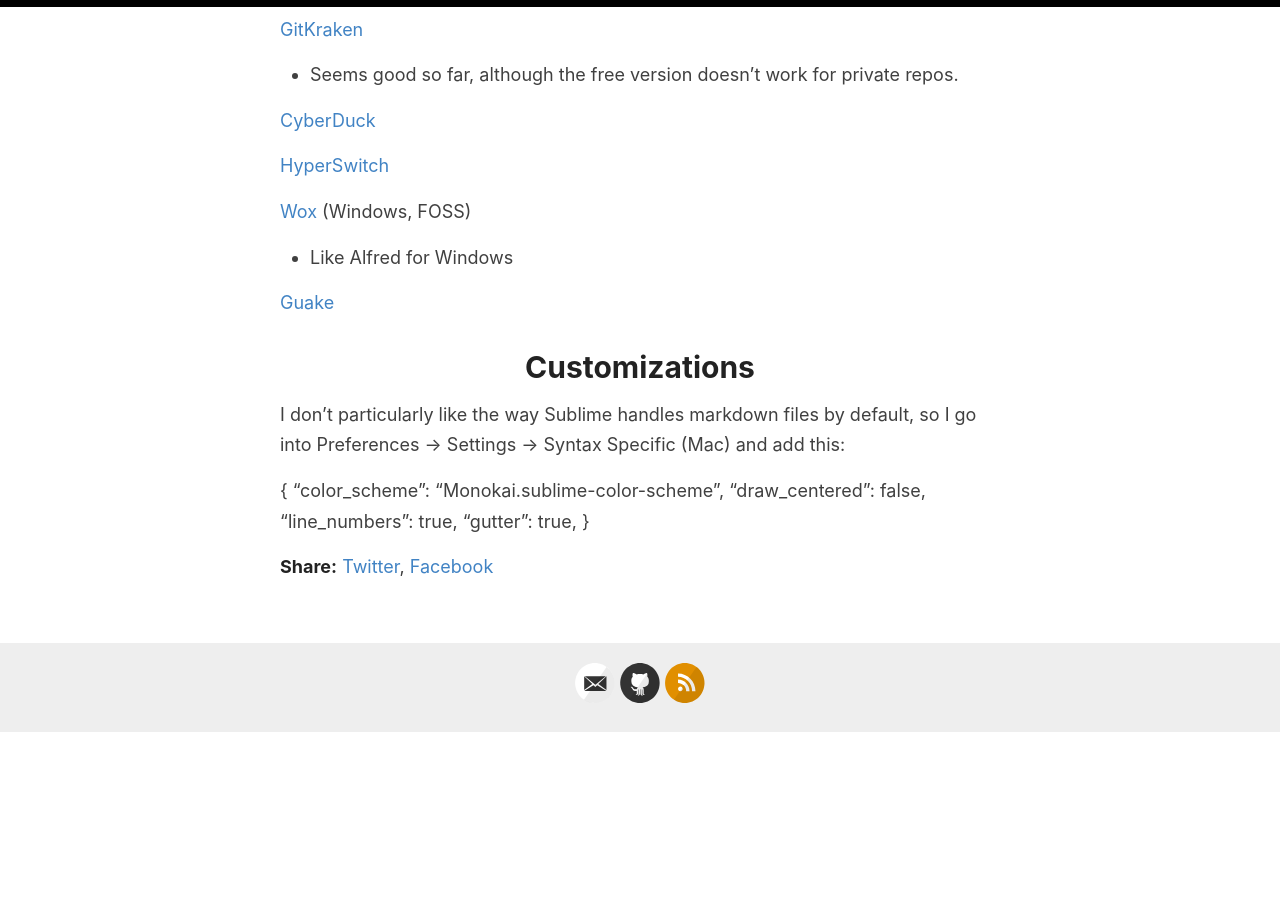
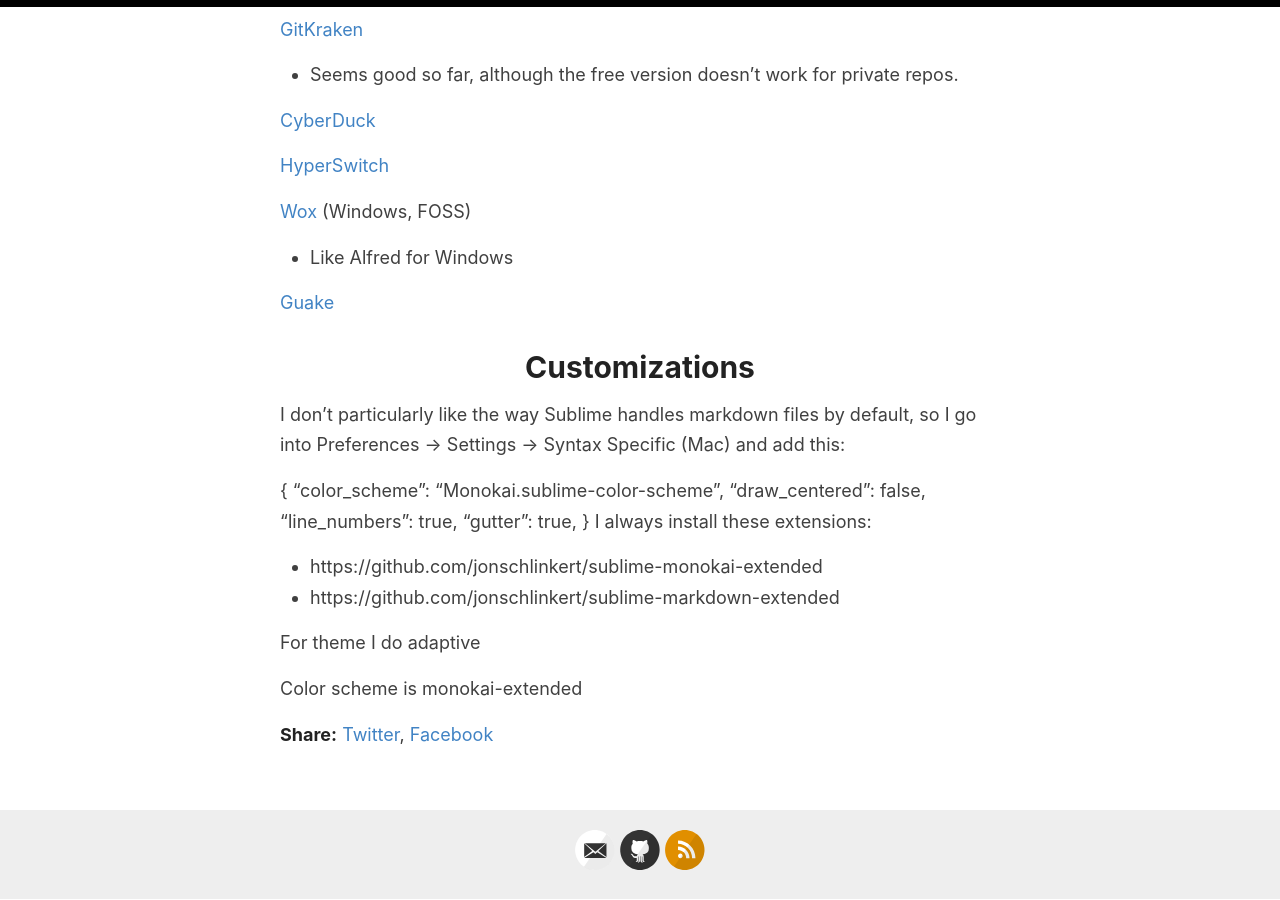
Before and after one commit to jss367/blog, a Jekyll site: the page built from _posts/2018-10-10-Software-I-Use.md, in a window 1280 px wide and 900 px high, scrolled down 11152 px. Built offline with Jekyll 4.4.1, drawn with Linux system fonts in a browser that asks for light colours; before the commit the page ends 11884 px from its top, so only the background shows below that.

Commit message:
Update 2018-10-10-Software-I-Use.md

```diff
--- a/_posts/2018-10-10-Software-I-Use.md
+++ b/_posts/2018-10-10-Software-I-Use.md
@@ -360,3 +360,10 @@ I don't particularly like the way Sublime handles markdown files by default, so
 	"line_numbers": true,
 	"gutter": true,
 }
+I always install these extensions:
+* https://github.com/jonschlinkert/sublime-monokai-extended
+* https://github.com/jonschlinkert/sublime-markdown-extended
+
+For theme I do adaptive
+
+Color scheme is monokai-extended
```
